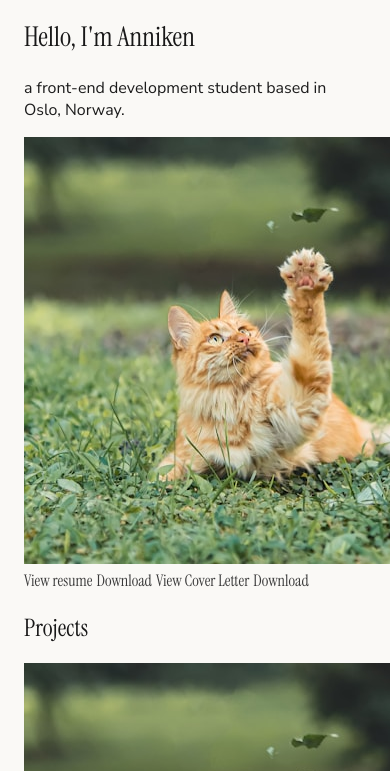
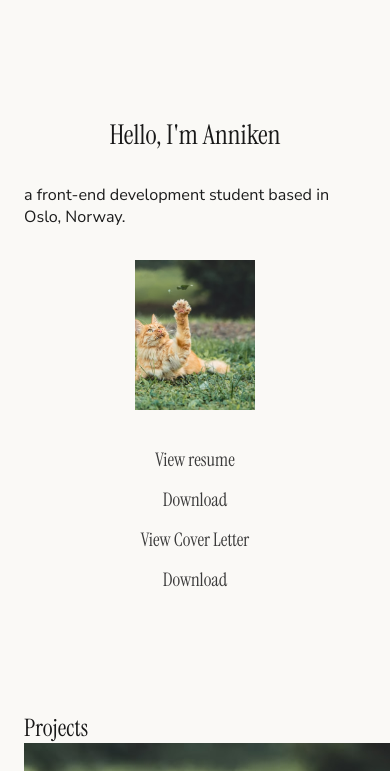
Before and after one commit to annikenlys/Portfolio-1-Course-Assignment, a plain HTML site: page index.html in a window 390 px wide. Shown: the part 57-828 px from the top of the page. Drawn offline with Linux system fonts and the light colour scheme.

Commit message:
style(intro): improve layout, avatar sizing and responsive typography

```diff
--- a/css/styles.css
+++ b/css/styles.css
@@ -34,6 +34,7 @@ a {
     text-decoration: none;
     color: inherit;
     cursor: pointer;
+    font-size: 1.166rem;
 }
 
 /* Typography */
@@ -41,6 +42,7 @@ h1, h2, h3, h4, .logo {
     font-family: "Instrument Serif", serif;
     font-weight: 400;
     color: var(--header-color);
+    margin: 0;
 }
 
 h1 {
@@ -57,6 +59,10 @@ h3 {
 
 h4 {
     font-size: clamp(1.19rem, 1.6vw + 0.6rem, 1.602rem);
+}
+
+p {
+    font-size: clamp(1rem, calc(0.9545rem + 0.2273vw), 1.125rem);
 }
 
 /* Links */
@@ -202,11 +208,45 @@ body.menu-open {
     font-weight: 400;
 }
 
-.hero{}
+.hero {
+    display: flex;
+    justify-content: center;
+}
+
+.intro {
+    padding: 7.5rem 0;
+}
+
+.intro h1, .intro p, .avatar, .resume-links {
+    justify-self: center;
+}
+
+.intro p {
+    padding: 2rem 0;
+    margin: 0;
+}
+
+.avatar img {
+    width: clamp(120px, 25vw, 200px);
+    height: clamp(150px, 30vw, 250px);
+    object-fit: cover;
+}
+
+.resume-links {
+    padding-top: 2rem;
+    display: flex;
+    flex-direction: column;
+    align-items: center;
+    gap: 1rem;
+}
 
 .projects {}
 
 .footer {}
+
+.footer p {
+    font-size: 1.166rem;
+}
 
 /* Responsive */
 
--- a/index.html
+++ b/index.html
@@ -46,7 +46,7 @@
 
     <main class="container">
         <section class="hero" id="top" aria-label="introduction">
-            <div class="intro-text">
+            <div class="intro">
                 <h1>Hello, I'm Anniken</h1>
                 <p>a front-end development student based in Oslo, Norway.</p>
                 <div class="avatar"><img src="assets/placeholder_photo.jpg" alt="Portrait"></div>
```
